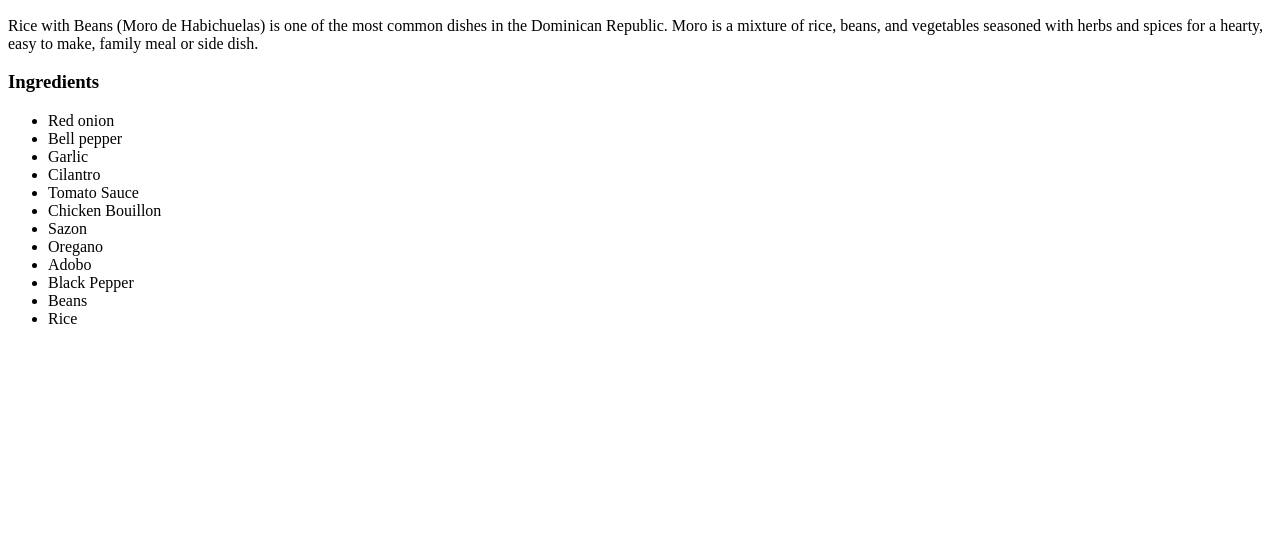
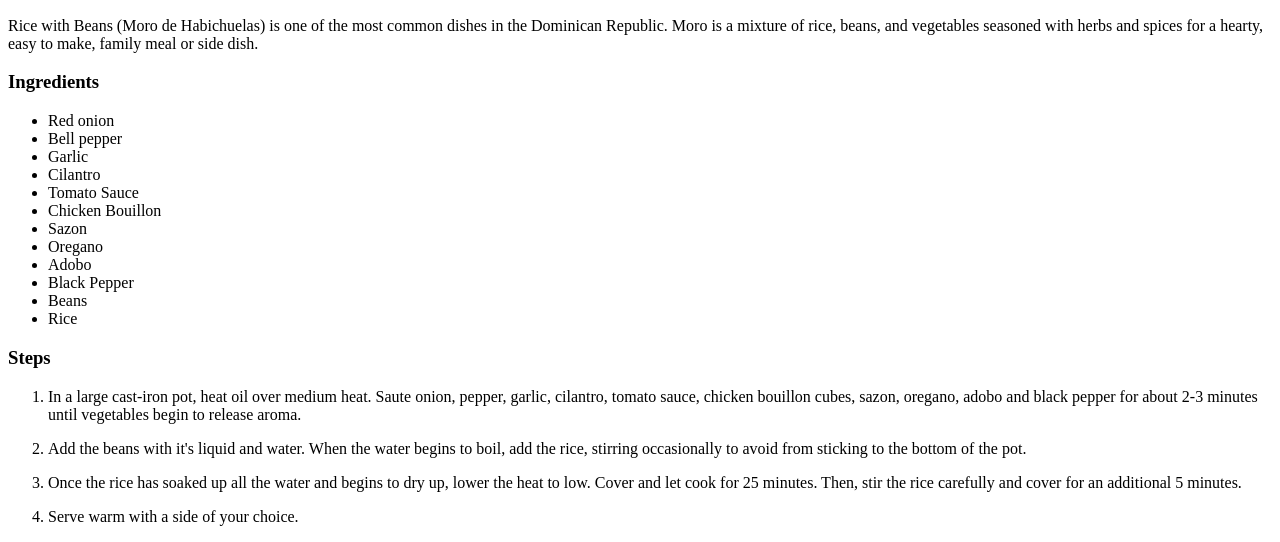
Before and after one commit to MysticalVoid/odin-recipes, a plain HTML site: page recipes/moro.html in a window 1280 px wide. Shown: the part 534-1076 px from the top of the page. Before the commit the page ends 878 px from the top, so only its background shows below. Drawn offline with Linux system fonts and the light colour scheme.

Commit message:
Add steps to prepare the dish and steps header

```diff
--- a/recipes/moro.html
+++ b/recipes/moro.html
@@ -32,5 +32,20 @@
         <li>Rice</li>
     </ul>
 
+    <h3>Steps</h3>
+    <ol>
+       <li>
+        <p>In a large cast-iron pot, heat oil over medium heat. Saute onion, pepper, garlic, cilantro, tomato sauce, chicken bouillon cubes, sazon, oregano, adobo and black pepper for about 2-3 minutes until vegetables begin to release aroma.</p>
+       </li>
+       <li>
+        <p>Add the beans with it's liquid and water. When the water begins to boil, add the rice, stirring occasionally to avoid from sticking to the bottom of the pot.</p>
+       </li>
+       <li>
+        <p>Once the rice has soaked up all the water and begins to dry up, lower the heat to low. Cover and let cook for 25 minutes. Then, stir the rice carefully and cover for an additional 5 minutes.</p>
+       </li>
+       <li>
+        <p>Serve warm with a side of your choice.</p>
+       </li>
+    </ol>
 </body>
 </html>
```
